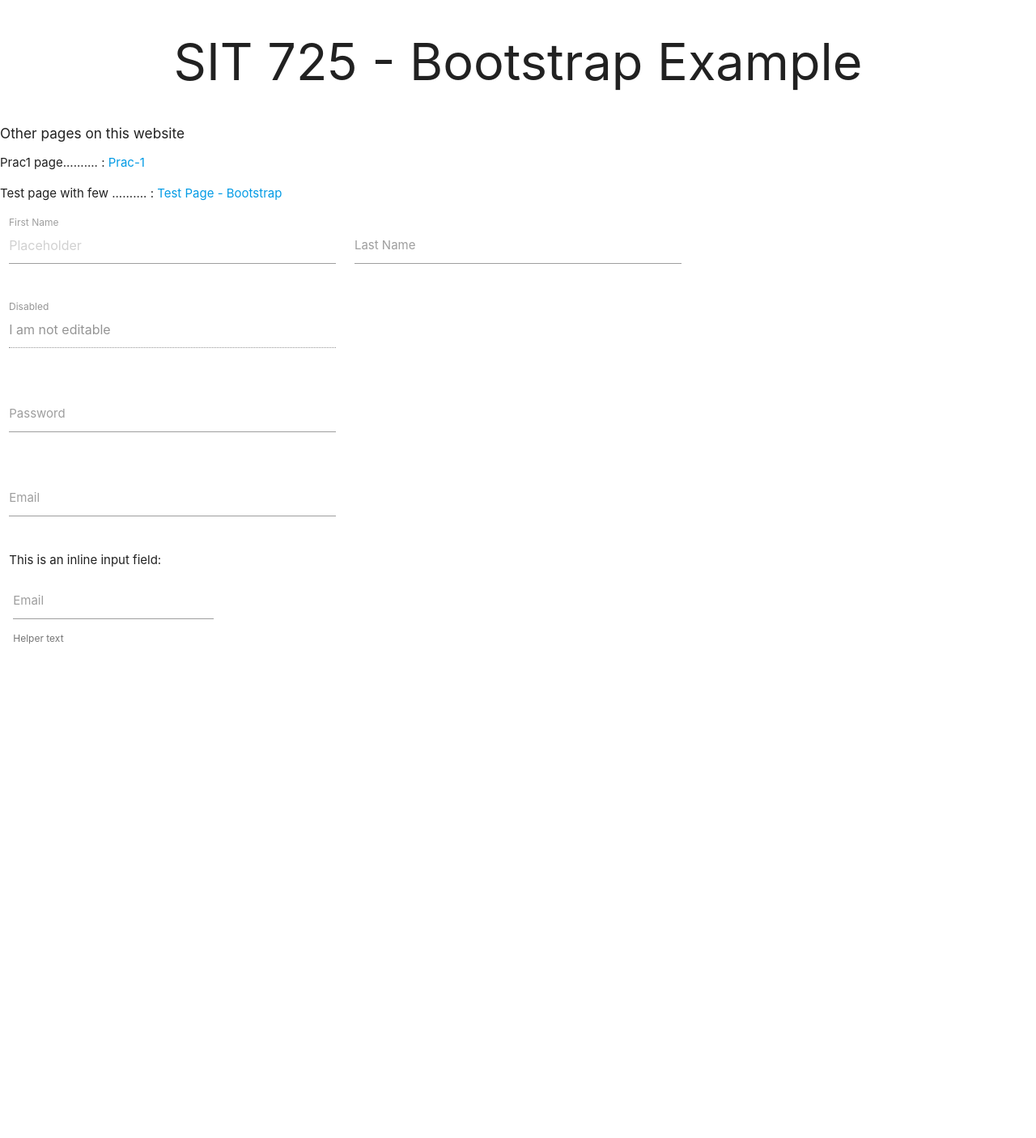
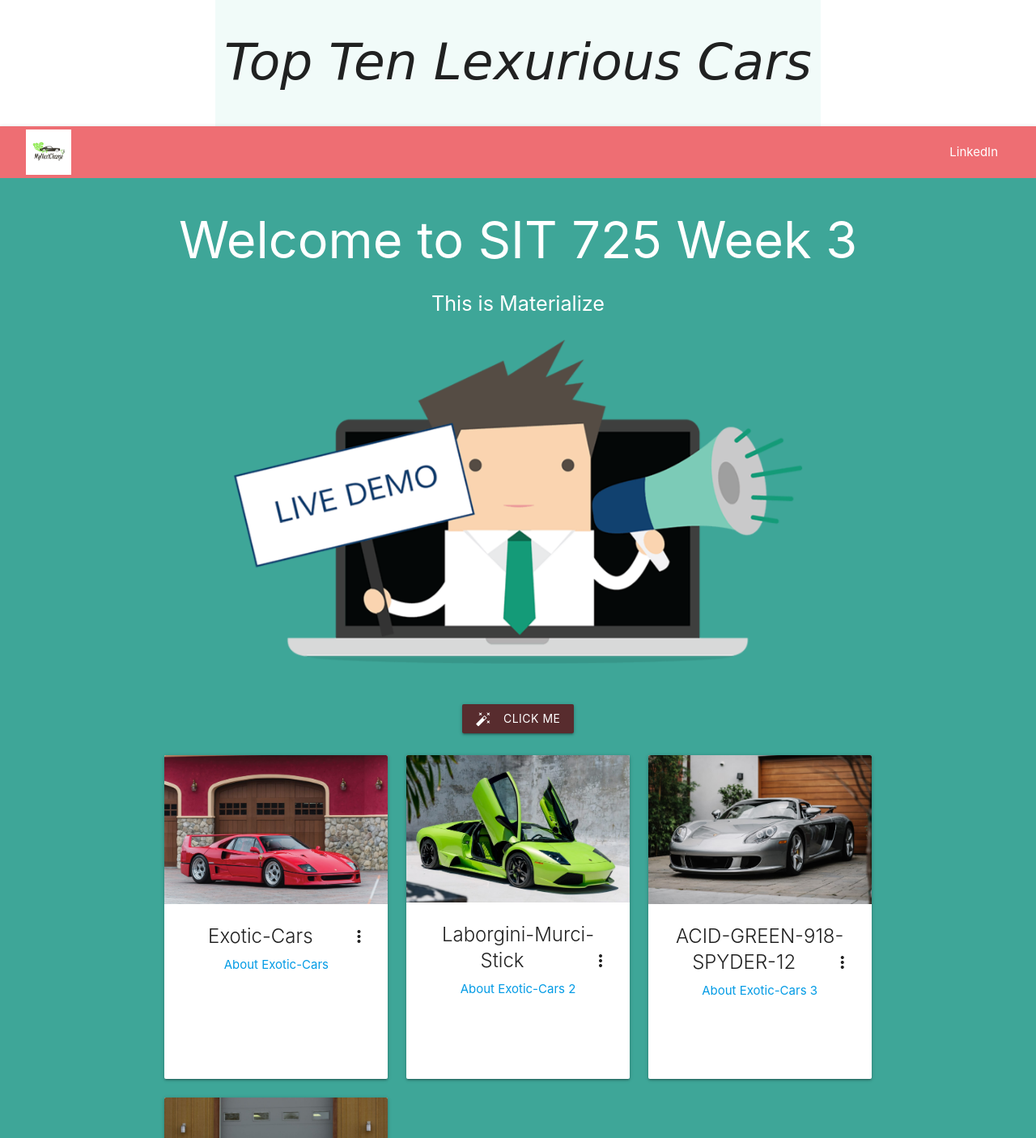
Before and after one commit to abyscaria/sit725-2022-t2-prac5, a website: page public/index.html in a window 1280 px wide. Shown: the top 1406 px of the page at 81% size. Before the commit the page ends 853 px from the top, so only its background shows below. Drawn offline with nearby package versions, Linux system fonts and the light colour scheme.

Commit message:
Prac3 - First Draft
Prac3 First Draft

```diff
--- /dev/null
+++ b/public/css/stylesP3.css
@@ -0,0 +1,36 @@
+.navbar-size {
+    width: 95%;
+    margin: 0 auto;
+}
+.user-image-size {
+    height: 56px;
+    margin: 4px 0;
+}
+.main-body {
+    background-color: #3ea698;
+    color: white;
+    height: 100%;
+}
+.materialboxed-image {
+    margin: 0 auto;
+    height: 400px;
+}
+.click-me-button {
+    background-color: #582c2e;
+    margin-top: 50px;
+}
+.card-desc-color {
+    color: #1b9067;
+}
+
+.h1cars {
+    font-family: cursive;
+    font-style: oblique;
+    background-color: rgb(241, 251, 249);
+    margin: auto;
+    align-items: center;
+    width: fit-content;
+    height: auto;
+    display: flex;
+    flex-direction: column;
+}
--- a/public/index.html
+++ b/public/index.html
@@ -4,83 +4,108 @@
 <head>
   <meta charset="utf-8">
   <meta name="viewport" content="width=device-width, initial-scale=1">
-
-  <title>SIT 725 Prac 2 - Bootstrap </title>
-  <meta name="description" content="basic template for SIT 725 Prac 2">
+  <title>SIT 725 Prac 3</title>
+  <meta name="description" content="basic template for SIT 725 Prac 3">
   <meta name="author" content="SitePoint">
-
-  <meta property="og:title" content="SIT 725 Prac 2">
+  <meta property="og:title" content="SIT 725 Prac 3">
   <meta property="og:type" content="website">
-  <meta property="og:description" content="basic template for SIT 725 Prac 2">
-
+  <meta property="og:description" content="basic template for SIT 725 Prac 3">
   <!-- Compiled and minified CSS -->
   <link rel="stylesheet" href="https://cdnjs.cloudflare.com/ajax/libs/materialize/1.0.0/css/materialize.min.css">
+  <link href="https://fonts.googleapis.com/icon?family=Material+Icons" rel="stylesheet">
+  <!-- Custom Style Sheet-->
+  <link rel="stylesheet" href="css/stylesP3.css">
 </head>
 
 <body>
 
 
-    <div class="container">
+    <div class="h1cars" >
         <div class="row">
             <div class="col s12">
-                <h1 id="heading" class="center-align">SIT 725 - Bootstrap Example</h1>
+                <h1 id="heading" class="center-align">Top Ten Lexurious Cars</h1>
             </div>
         </div>
     </div>
-    <h6>Other pages on this website </h6>
-    <p>
-             Prac1 page.......... :   <a href="/prac1page.html">Prac-1</a>
-    </p>
-    <p>
-      Test page with few .......... :   <a href="test.html">Test Page - Bootstrap</a>
-   </p>
+    <nav>
+      <div class="nav-wrapper navbar-size">
+        <a href="#" class="brand-logo"><img class="user-image-size" src="images/logo_mnc_original.png" /></a>
+        <ul id="nav-mobile" class="right hide-on-med-and-down">
+          <li><a target="_blank" href="https://www.linkedin.com/in/aby-scaria-2266a714/">LinkedIn</a></li>
+        </ul>
+      </div>
+  </nav>
 
-
-<form>
+  <main class="main-body">
+    <div class="container">
       <div class="row">
-      <form class="col s4">
+        <div class="col s12 center-align">
+          <h1 id="heading">Welcome to SIT 725 Week 3</h1>
+          <p class="flow-text">This is Materialize</p>
+        </div>
+        <div class="col s12 center-align">
+          <img class="materialboxed materialboxed-image" src="images/livedemo.png">
+        </div>
+        <div class="col s12 center-align">
+          <a class="waves-effect waves-light btn click-me-button modal-trigger" id="clickMeButton" data-target="modal1"><i class="material-icons left">auto_fix_high</i>Click Me</a>
+        </div>
+      </div>
+      <div class="row" id="card-section">
+        <div class="col s4 center-align">
+          <div class="card medium">
+            <div class="card-image waves-effect waves-block waves-light">
+              <img class="activator" src="images/Exotic-Cars.jpg">
+            </div>
+            <div class="card-content">
+              <span class="card-title activator grey-text text-darken-4">Exotic-Cars<i class="material-icons right">more_vert</i></span>
+              <p><a href="#">About Exotic-Cars</a></p>
+            </div>
+            <div class="card-reveal">
+              <span class="card-title grey-text text-darken-4">Exotic-Cars<i class="material-icons right">close</i></span>
+              <p class="card-text card-desc-color">This is an Exotic Ferrari... Hope are interested in others as well!!</p>
+            </div>
+          </div>
+        </div>
+      </div>
+    </div>
+    <!-- Modal Structure continues on next slide-->
+    <!-- Modal Structure -->
+    <div id="modal1" class="modal modal-fixed-footer">
+      <div class="row modal-content">
+        <form class="col s12">
           <div class="row">
-          <div class="input-field col s4">
+            <div class="input-field col s6">
               <input placeholder="Placeholder" id="first_name" type="text" class="validate">
               <label for="first_name">First Name</label>
             </div>
-          <div class="input-field col s4">
+            <div class="input-field col s6">
               <input id="last_name" type="text" class="validate">
               <label for="last_name">Last Name</label>
             </div>
           </div>
           <div class="row">
-          <div class="input-field col s4">
-            <input disabled value="I am not editable" id="disabled" type="text" class="validate">
-            <label for="disabled">Disabled</label>
-          </div>
-        </div>
-        <div class="row">
-          <div class="input-field col s4">
+            <div class="input-field col s12">
               <input id="password" type="password" class="validate">
               <label for="password">Password</label>
             </div>
           </div>
           <div class="row">
-          <div class="input-field col s4">
+            <div class="input-field col s12">
               <input id="email" type="email" class="validate">
               <label for="email">Email</label>
             </div>
           </div>
           <div class="row">
-          <div class="col s4">
-            This is an inline input field:
-            <div class="input-field inline">
-              <input id="email_inline" type="email" class="validate">
-              <label for="email_inline">Email</label>
-              <span class="helper-text" data-error="wrong" data-success="right">Helper text</span>
-            </div>
+            <div class="input-field col s12 center-align">
+              <a class="waves-effect waves-light btn" id="formSubmit">submit</a>
             </div>
           </div>
         </form>
       </div>
-</form>
+    </div>
+  </main>
 
+  <script src="https://code.jquery.com/jquery-3.6.0.min.js" integrity="sha256-/xUj+3OJU5yExlq6GSYGSHk7tPXikynS7ogEvDej/m4=" crossorigin="anonymous"></script>
   <!-- Compiled and minified JavaScript -->
   <script src="https://cdnjs.cloudflare.com/ajax/libs/materialize/1.0.0/js/materialize.min.js"></script>
   <script src="js/scripts.js"></script>
--- a/public/js/scripts.js
+++ b/public/js/scripts.js
@@ -1,21 +1,58 @@
-function changeText(){
-    var textsArray = ["SIT725 Prac 1","SIT725 Prac 2", "SIT725 Prac 3", "SIT725 Prac 4", "SIT725 Prac 5"]
-    var number = getRandomNumberBetween(0,textsArray.length - 1);
-    console.log("Index: ", number)
-    document.getElementById("heading").innerHTML = textsArray[number];
 
-}
+    const cardList = [
+        {
+            title: "Laborgini-Murci-Stick",
+            image: "images/Exotic-Cars-2.jpg",
+            link: "About Exotic-Cars 2",
+            desciption: "This is an exotic Lanborgini : Laborgini-Murci-Stick"
+        },
+        {
+            title: "ACID-GREEN-918-SPYDER-12",
+            image: "images/Exotic-Cars-3.jpg",
+            link: "About Exotic-Cars 3",
+            desciption: "This an Exotic Spyder -  ACID-GREEN-918-SPYDER-12"
+        },
+        {
+            title: "ACID-GREEN-918-SPYDER-12",
+            image: "images/Exotic-Cars-4.jpg",
+            link: "About Exotic-Cars 4",
+            desciption: "This an Exotic Spyder -  ACID-GREEN-918-SPYDER-12"
+        }
+    ]
 
-function findTheSquare(){
-    var inputnum = document.getElementById("Num1").value;
-    var sqnum = findSqure(inputnum)
-    console.log("Square Root :", sqnum);
-    document.getElementById("result").innerHTML = sqnum;
-}
+    const addCards = (items) => {
+        items.forEach(item => {
+            let itemToAppend = '<div class="col s4 center-align">'+
+        '<div class="card medium"><div class="card-image waves-effect waves-block waves-light"><img class="activator" src="'+item.image+'">'+
+        '</div><div class="card-content">'+
+        '<span class="card-title activator grey-text text-darken-4">'+item.title+'<i class="material-icons right">more_vert</i></span><p><a href="#">'+item.link+'</a></p></div>'+
+        '<div class="card-reveal">'+
+            '<span class="card-title grey-text text-darken-4">'+item.title+'<i class="material-icons right">close</i></span>'+
+            '<p class="card-text card-desc-color">'+item.desciption+'</p>'+
+          '</div></div></div>';
+          $("#card-section").append(itemToAppend)
+        });
+    }
 
-function getRandomNumberBetween(min,max){
-    return Math.floor(Math.random()*(max-min+1)+min);
-}
+    const clickMe = () => {
+        alert("Thanks for clicking me. Hope you have a nice day!")
+    }
 
-function findSqure(num1){
-    return Math.floor(num1*num1)}
+    const submitForm = () => {
+        let formData = {};
+        formData.first_name = $('#first_name').val();
+        formData.last_name = $('#last_name').val();
+        formData.password = $('#password').val();
+        formData.email = $('#email').val();
+
+        console.log("Form Data Submitted: ", formData);
+    }
+
+    $(document).ready(function(){
+        $('.materialboxed').materialbox();
+        addCards(cardList);
+        $('.modal').modal();
+        $('#formSubmit').click(()=>{
+            submitForm();
+        })
+    })
--- a/server.js
+++ b/server.js
@@ -45,7 +45,7 @@ app.post("/addTwoNumber", (req, res) => {
   });
 
 
-var port = process.env.port || 4000;
+var port = process.env.port || 5000;
 
 app.listen(port,()=>{
     console.log("App running at http://localhost:"+port)
```
Also changed, not shown: public/prac1page.html (deleted, +0 -57 lines), public/sample.html (deleted, +0 -74 lines), public/images/1992-Ferrari-F40_0.jpg (added), public/images/2005-Porsche-Carrera-GT-_0.jpg (added), public/images/ACID-GREEN-918-SPYDER-12.jpg (added), public/images/Exotic-Cars-2.jpg (added), public/images/Exotic-Cars-3.jpg (added), public/images/Exotic-Cars-4.jpg (added), public/images/Exotic-Cars.jpg (added), public/images/Laborgini-Murci-Stick.jpg (added), public/images/livedemo.png (added), public/images/logo_mnc_original.png (added). Lines whose indentation alone changed are shown as unchanged.
